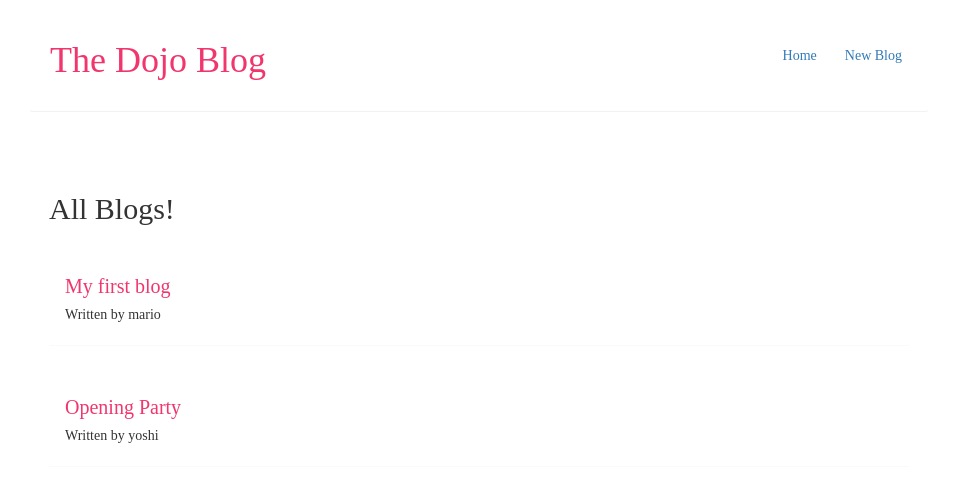
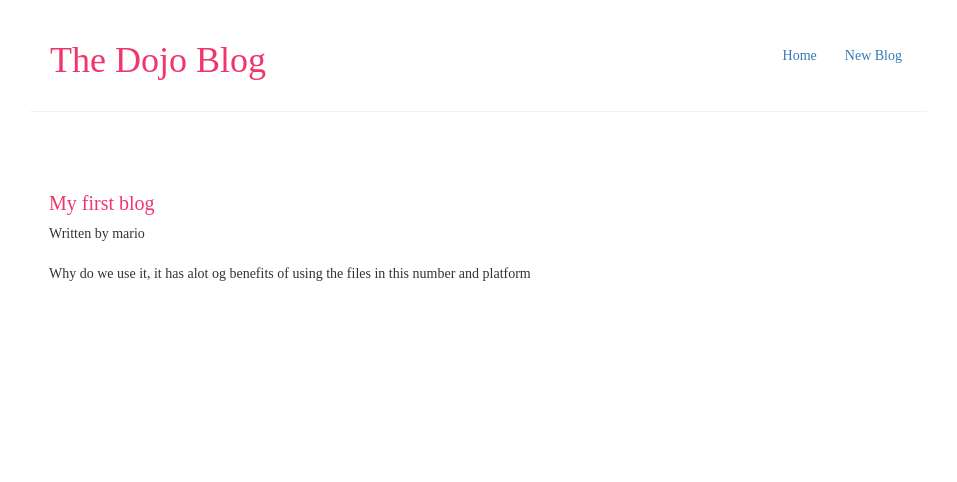
Before and after one commit to hamzazaka/my-react, a React (Create React App) app in the folder blog-app/: page /blogs/1 in a window 1280 px wide. Shown: the top 482 px of the page, without its empty margins (161-1118 px from the left). Built offline with nearby package versions, Linux system fonts and the light colour scheme; data requests are answered from the project's data file.

Commit message:
wokring on handleing request

```diff
--- a/blog-app/package.json
+++ b/blog-app/package.json
@@ -8,6 +8,7 @@
     "@testing-library/user-event": "^12.1.10",
     "react": "^17.0.2",
     "react-dom": "^17.0.2",
+    "react-router-dom": "^5.3.0",
     "react-scripts": "4.0.3",
     "web-vitals": "^1.0.1"
   },
--- a/blog-app/src/App.css
+++ b/blog-app/src/App.css
@@ -60,3 +60,26 @@
   color: #f1356d;
   margin-bottom: 8px;
 }
+
+a{
+  text-decoration: none;
+}
+
+.blog-details h2{
+  font-size: 20px;
+  color: #f1356d;
+  margin-bottom: 10px;
+}
+
+.blog-details div{
+  margin: 20px 0;
+}
+
+.blog-details button{
+  background-color: #f1356d;
+  color:#fff;
+  border: 0;
+  padding: 8px;
+  border-radius: 8px;
+  cursor: pointer;
+}
--- a/blog-app/src/App.js
+++ b/blog-app/src/App.js
@@ -2,17 +2,31 @@
 import './App.css';
 import Navbar from './components/Navbar';
 import Home from './components/Home';
-
+import {BrowserRouter as Router,Route,Switch} from 'react-router-dom';
+import Create from './components/create';
+import BlogDetails from './components/BlogDetails';
 
 function App(props) {
 
   return (
+    <Router>
     <div className='App'>
       <Navbar/>
       <div className="content">
-        <Home/>
+        <Switch>
+        <Route exact path='/'>
+         <Home/>
+        </Route>
+        <Route path='/create'>
+         <Create/>
+        </Route>
+        <Route path='/blogs/:id'>
+         <BlogDetails/>
+        </Route>
+        </Switch>
       </div>
     </div>
+    </Router>
   )
 }
 
--- /dev/null
+++ b/blog-app/src/components/BlogDetails.js
@@ -0,0 +1,23 @@
+import React from 'react'
+import { useParams } from 'react-router'
+import useFetch from './useFetch';
+
+export default function BlogDetails() {
+
+    const {id}= useParams();
+    const {data:blog,error,isPending}=useFetch('http://localhost:8000/blogs/'+id)
+
+    return (
+        <div className="blog-details">
+           {isPending && <div>loading .... </div>}
+           {error && <div>  {error} </div>}
+           {blog && (
+               <article>
+                   <h2>{blog.title}</h2>
+                   <p>Written by {blog.author}</p>
+                   <div>{blog.body}</div>
+               </article>
+           )}
+        </div>
+    )
+}
--- a/blog-app/src/components/Home.js
+++ b/blog-app/src/components/Home.js
@@ -1,33 +1,10 @@
 import { useState, useEffect } from "react";
 import Bloglist from "./bloglist";
+import useFetch from "./useFetch";
 
 export default function Home() {
 
-  const [blogs,setBlogs]=useState(null);
-  const [isPending,setisPending]=useState(true);
-  const[error,setError]=useState(null);
-
-
-    useEffect(()=>{
-
-      fetch('http://localhost:8000/blogs')
-      .then(res=>{
-         if (!res.ok) {
-             throw Error('helo this is wrong data')
-         }
-         return res.json()
-      })
-      .then((data)=>{
-          console.log(data);
-          setBlogs(data);
-          setisPending(false);
-          setError(null);
-      })
-      .catch((err)=>{
-        setisPending(false);
-        setError(err.message);
-      })
-    },[])
+    const{data:blogs,isPending,error}=useFetch('http://localhost:8000/blogs')
 
 
     return (
--- a/blog-app/src/components/Navbar.js
+++ b/blog-app/src/components/Navbar.js
@@ -1,11 +1,12 @@
+import {Link} from "react-router-dom"
 
 const Navbar = () => {
     return (
      <div className="navbar">
          <h1>The Dojo Blog</h1>
          <div className="links">
-             <a href="/">Home</a>
-             <a href="/create">New Blog</a>
+             <Link to="/">Home</Link>
+             <Link to="/create">New Blog</Link>
          </div>
      </div>
      );
--- a/blog-app/src/components/bloglist.js
+++ b/blog-app/src/components/bloglist.js
@@ -1,4 +1,4 @@
-
+import { Link } from "react-router-dom"
 export default function Bloglist({blogs,title}) {
 
     return (
@@ -6,8 +6,10 @@
             <h2>{title}</h2>
             {blogs.map((blog)=>(
            <div className="blog-preview" key={blog.id}>
+               <Link to={`/blogs/${blog.id}`}>
                     <h2>{blog.title}</h2>
                     <p>Written by {blog.author}</p>
+                    </Link>
                 </div>
             ))}
         </div>
--- /dev/null
+++ b/blog-app/src/components/create.js
@@ -0,0 +1,9 @@
+import React from 'react'
+
+export default function Create() {
+    return (
+        <div className='create'>
+            <h2>Ne blog goes here</h2>
+        </div>
+    )
+}
--- /dev/null
+++ b/blog-app/src/components/useFetch.js
@@ -0,0 +1,34 @@
+
+import {useEffect, useState} from 'react'
+
+export default function useFetch(url) {
+
+const [data, setData]=useState(null);
+const [isPending,setisPending]=useState(true);
+const[error,setError]=useState(null);
+
+
+
+      useEffect(()=>{
+      fetch(url)
+      .then(res=>{
+         if (!res.ok) {
+             throw Error('helo this is wrong data')
+         }
+         return res.json()
+      })
+      .then((data)=>{
+          console.log(data);
+         setData(data);
+          setisPending(false);
+          setError(null);
+      })
+      .catch((err)=>{
+        setisPending(false);
+        setError(err.message);
+      })
+    },[url])
+
+
+    return {data,isPending,error}
+}
```
Also changed, not shown: 2 other files (tests, documents, lock files or other folders).
